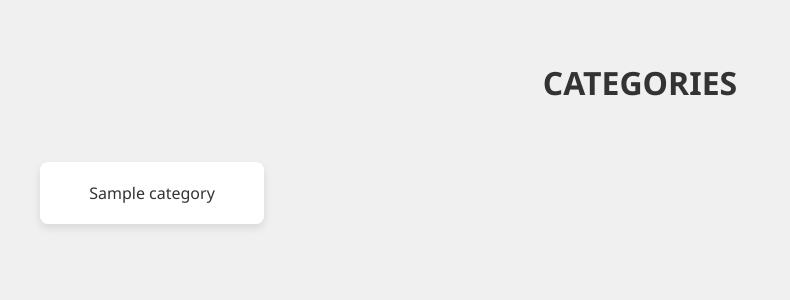
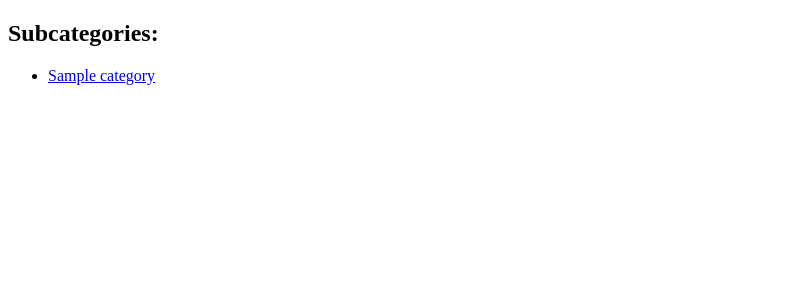
Before and after one commit to TheAliBit/learn_deaf_lang, a Django app: page /words/category/ in a window 1280 px wide. Shown: the top 300 px of the page, without its empty margins (0-790 px from the left). Run offline with Django 4.2, Linux system fonts and the light colour scheme; tables that the repository leaves empty hold one stand-in row (values such as "Sample post").

Commit message:
new features words and category template has been added

```diff
--- a/LearnDeafLang/db_config.py
+++ b/LearnDeafLang/db_config.py
@@ -7,7 +7,7 @@ DATABASES_CONFIG = {
         'NAME': config('DB_NAME'),
         'USER': config('DB_USER'),
         'PASSWORD': config('DB_PASSWORD'),
-        'HOST': config('DB_HOST'),
-        'PORT': config('DB_PORT'),
+        'HOST': 'localhost',
+        'PORT': '5432',
     }
 }
--- a/main/models.py
+++ b/main/models.py
@@ -6,6 +6,7 @@ from words.models import Word
 
 class Profile(AbstractUser):  # do we need to create the user variables when we are using base user?
     username = models.CharField(max_length=15, unique=True, verbose_name="نام کاربری")  # TODO: unique=true
+    password = models.CharField(max_length=128, verbose_name="رمز عبور")
     first_name = models.CharField(max_length=255, verbose_name="نام")
     last_name = models.CharField(max_length=255, verbose_name="نام خانوادگی")
     age = models.PositiveIntegerField(verbose_name="سن", null=True, blank=True)
--- a/templates/category_list.html
+++ b/templates/category_list.html
@@ -1,58 +1,32 @@
 <!DOCTYPE html>
-<html lang="en">
+<html>
 <head>
     <meta charset="UTF-8">
-    <title>Category List</title>
-    <style>
-        body {
-            font-family: 'Segoe UI', Tahoma, Geneva, Verdana, sans-serif;
-            background-color: #f0f0f0;
-            text-align: center;
-            margin: 20px;
-            padding: 20px;
-        }
-        h1 {
-            color: #333;
-            text-align: center;
-            text-transform: uppercase;
-            margin-bottom: 20px;
-        }
-        .category-list {
-            list-style-type: none;
-            padding: 0;
-            display: grid;
-            grid-template-columns: repeat(auto-fill, minmax(200px, 1fr));
-            gap: 20px;
-        }
-        .category-item {
-            background-color: #fff;
-            padding: 20px;
-            border-radius: 8px;
-            box-shadow: 0 4px 8px rgba(0, 0, 0, 0.1);
-            transition: transform 0.3s ease, box-shadow 0.3s ease;
-            align-items: center;
-        }
-        .category-item:hover {
-            transform: translateY(-5px);
-            box-shadow: 0 8px 16px rgba(0, 0, 0, 0.2);
-        }
-        .category-link {
-            text-decoration: none;
-            color: #333;
-        }
-    </style>
+    <title>CATEGORY</title>
 </head>
 <body>
-    <h1>Categories</h1>
-    <br>
-    <ul class="category-list">
-        {% for category in categories %}
-            <li class="category-item">
-                <a class="category-link" href="{% url 'get_children' pk=category.id %}">
-                    {{ category.name }}
-                </a>
+{% if child_category %}
+    <h2>Subcategories:</h2>
+    <ul>
+        {% for child in child_category %}
+            <li>
+                <a href="{% url 'category_view' child.pk %}">{{ child.name }}</a>
             </li>
         {% endfor %}
     </ul>
+
+{% elif words %}
+    <h2>Words:</h2>
+    <ul>
+        {% for word in words %}
+            <li>
+                <a href="{% url 'word_detail_view' word.slug %}">{{ word.name }}</a>
+                <!-- Link to word detail view -->
+            </li>
+        {% endfor %}
+    </ul>
+{% else %}
+    <p>No subcategories or words found.</p>
+{% endif %}
 </body>
 </html>
--- a/words/models.py
+++ b/words/models.py
@@ -1,5 +1,7 @@
 from django.core.validators import FileExtensionValidator
 from django.db import models
+from django.utils.text import slugify
+from unidecode import unidecode
 
 
 class Category(models.Model):
@@ -8,9 +10,10 @@ class Category(models.Model):
                               verbose_name="تصویر", blank=True, null=True)  # TODO: upload to
     parent = models.ForeignKey('Category', related_name='children', on_delete=models.CASCADE,
                                verbose_name="دسته بندی پدر", null=True, blank=True)
+
     class Meta:
         verbose_name = 'دسته بندی'
-        verbose_name_plural= 'دسته بندی ها'
+        verbose_name_plural = 'دسته بندی ها'
 
     def __str__(self):
         return self.name
@@ -18,13 +21,21 @@ class Category(models.Model):
 
 class Word(models.Model):
     name = models.CharField(max_length=255, verbose_name="نام")
-    video = models.FileField(upload_to='uploads/', validators=[FileExtensionValidator(['mp4', 'mkv'])],
+    video = models.FileField(upload_to='uploads/', blank=True, null=True,
+                             validators=[FileExtensionValidator(['mp4', 'mkv'])],
                              verbose_name="ویدیو")  # TODO: FileExtensionValidator
     description = models.TextField(blank=True, null=True, verbose_name="توضیحات")  # TODO: null=True
-    image = models.ImageField(upload_to='uploads/', validators=[FileExtensionValidator(['jpg', 'jpeg', 'png'])],
+    image = models.ImageField(upload_to='uploads/', blank=True, null=True,
+                              validators=[FileExtensionValidator(['jpg', 'jpeg', 'png'])],
                               verbose_name="تصویر")  # TODO: Upload to
     category = models.ForeignKey(Category, on_delete=models.SET_NULL, null=True, verbose_name="دسته بندی",
                                  related_name="words")  # TODO: error
+    slug = models.SlugField(unique=True, allow_unicode=True)
+
+    def save(self, *args, **kwargs):
+        if not self.slug:
+            self.slug = slugify(self.name, allow_unicode=True)
+        super().save(*args, **kwargs)
 
     def __str__(self):
         return self.name
--- a/words/urls.py
+++ b/words/urls.py
@@ -2,8 +2,13 @@ from django.urls import path
 from . import views
 
 urlpatterns = [
-    path('category/', views.category_list, name= 'get_categories'),
-    path('category/<int:pk>/children', views.category_children, name='get_children')
-    #path('words/', views.word_list),
-    #path('words/<int:pk>', views.word_detail)
+    # path('category/', views.category_view, name='get_categories'),
+    # path('category/<int:pk>/', views.category_view, name='get_children'),
+    # path('words/<int:id>', views.world_list, name='get_words')
+    # path('words/<int:pk>', views.word_detail)
+
+    path('category/', views.category_view, name='category_view'),
+    path('category/<int:pk>/', views.category_view, name='category_view'),
+    path('detail/<str:slug>/', views.word_detail_view, name='word_detail_view')
+
 ]
--- a/words/views.py
+++ b/words/views.py
@@ -2,13 +2,31 @@ from django.shortcuts import render, get_object_or_404
 from .models import Category, Word
 
 
-# Create your views here.
-def category_list(request):
-    categories = Category.objects.filter(parent__isnull=True)
-    return render(request, 'category_list.html', {'categories': categories})
+def category_view(request, pk=None):
+    words = None
+    category = None
+    if pk:
+        category = get_object_or_404(Category, id=pk)
+        category_children = category.children.all()
+        if not category_children:
+            words = category.words.all()
+    else:
+        category_children = Category.objects.filter(parent__isnull=True)
+
+    return render(request, 'category_list.html',
+                  context={
+                      'category': category,
+                      'child_category': category_children,
+                      'words': words
+                  })
 
 
-def category_children(request, pk):
-    parent_category = get_object_or_404(Category, pk=pk)
-    children = parent_category.children.all()
-    return render(request, 'category_list.html', {'categories': children})
+def word_detail_view(request, slug):
+    detail = get_object_or_404(Word, slug=slug)
+    category = Word.category
+    return render(request,
+                  'word_detail.html',
+                  context={
+                      'detail': detail,
+                      'category': category
+                  })
```
Also changed, not shown: templates/word_detail.html (+4 -3 lines), words/admin.py (+6 -2 lines).
